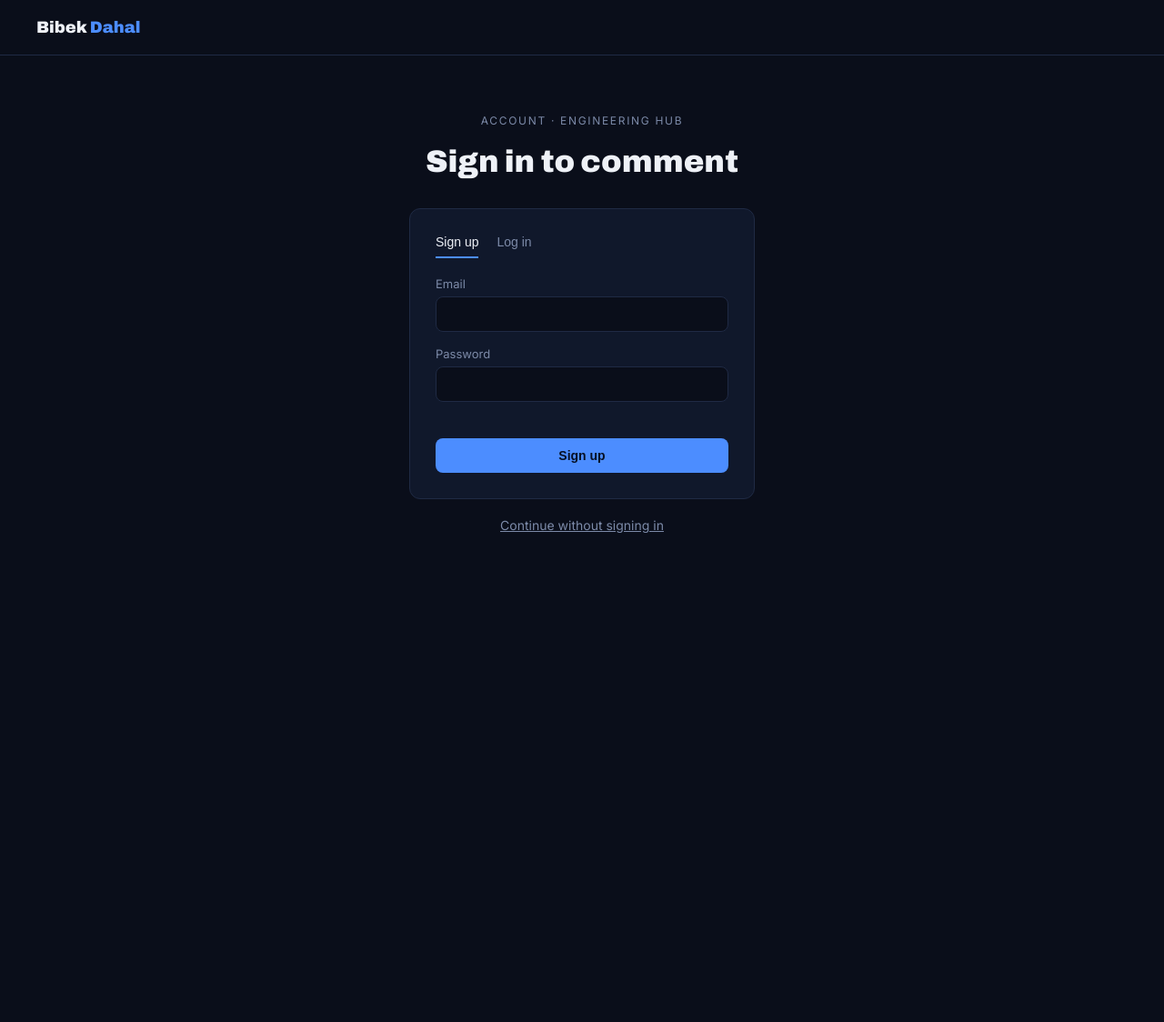
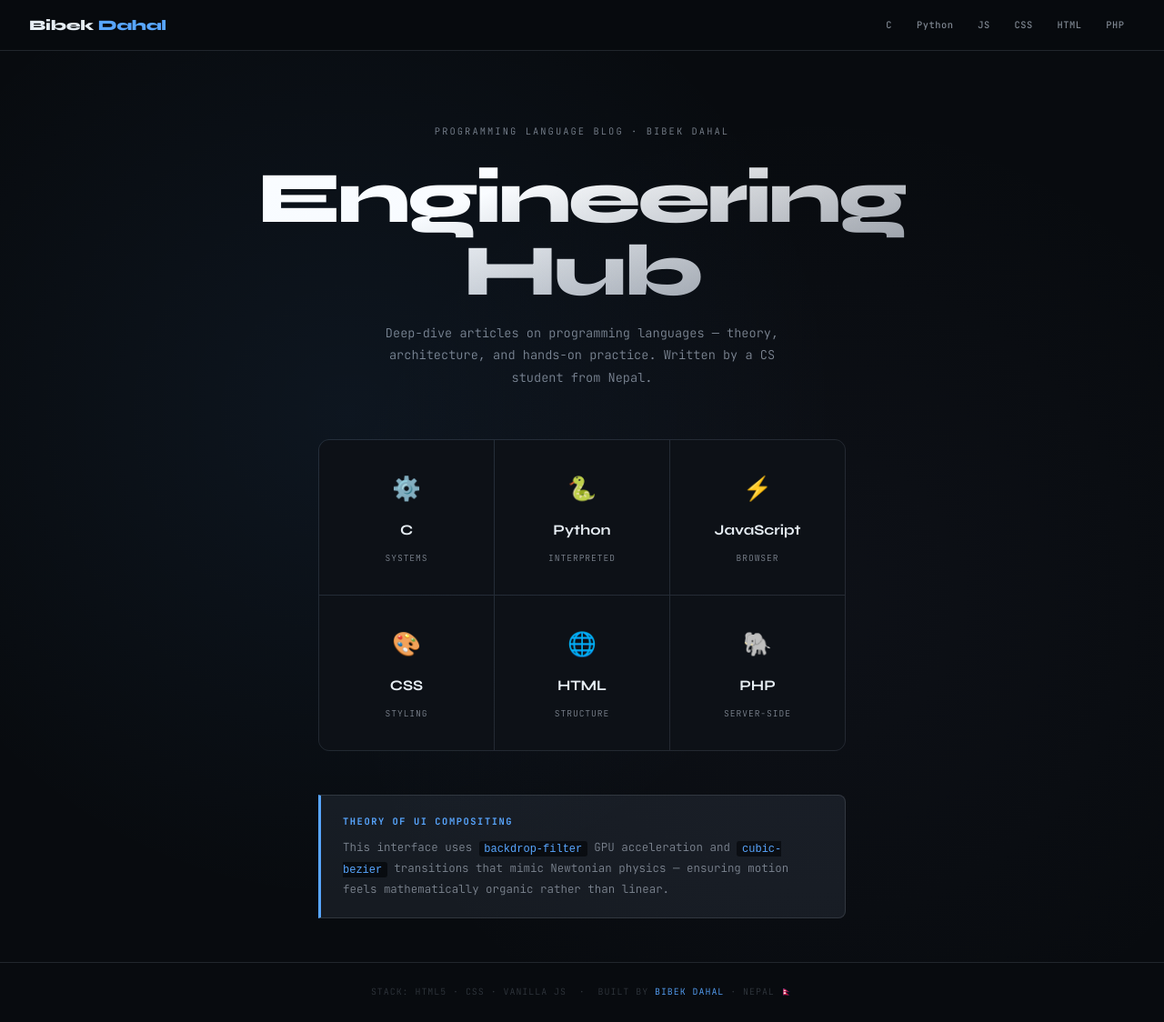
Before and after one commit to MrNepunik/engineering-hub, a plain HTML site: page index.html in a window 1280 px wide. Shown: the whole page at 91% size. Before the commit the page ends 800 px from the top, so only its background shows below. Drawn offline with nearby package versions, Linux system fonts and the light colour scheme; a script that the page names is missing.

Commit message:
Update index.html

```diff
--- a/index.html
+++ b/index.html
@@ -1,255 +1,255 @@
 <!DOCTYPE html>
 <html lang="en">
 <head>
-<meta charset="UTF-8">
-<meta name="viewport" content="width=device-width, initial-scale=1">
-<title>Sign in — Engineering Hub</title>
-<script src="https://cdn.jsdelivr.net/npm/@supabase/supabase-js@2/dist/umd/supabase.js"></script>
-<link rel="preconnect" href="https://fonts.googleapis.com">
-<link rel="preconnect" href="https://fonts.gstatic.com" crossorigin>
-<link href="https://fonts.googleapis.com/css2?family=Archivo:wght@500;700;900&family=Inter:wght@400;500;600&display=swap" rel="stylesheet">
-<style>
-  :root {
-    --bg: #0a0e1a;
-    --panel: #10182b;
-    --line: #1f2a44;
-    --ink: #eef1f7;
-    --muted: #7c8aa8;
-    --accent: #4c8dff;
-  }
+  <meta charset="UTF-8"/>
+  <meta name="viewport" content="width=device-width, initial-scale=1.0"/>
+  <title>Bibek Dahal — Engineering Hub</title>
+  <link rel="stylesheet" href="shared.css"/>
+  <style>
+    :root { --lang-color: #58a6ff; }
 
-  * { box-sizing: border-box; }
+    body {
+      display: flex;
+      flex-direction: column;
+      min-height: 100vh;
+    }
 
-  body {
-    margin: 0;
-    background: var(--bg);
-    color: var(--ink);
-    font-family: "Inter", -apple-system, BlinkMacSystemFont, sans-serif;
-    min-height: 100vh;
-  }
+    /* HERO */
+    .hub-hero {
+      flex: 1;
+      display: flex;
+      flex-direction: column;
+      align-items: center;
+      justify-content: center;
+      text-align: center;
+      padding: 5rem 2rem 3rem;
+      position: relative;
+    }
 
-  header {
-    display: flex;
-    justify-content: space-between;
-    align-items: center;
-    padding: 20px 40px;
-    border-bottom: 1px solid var(--line);
-  }
+    .hub-hero::before {
+      content: '';
+      position: absolute;
+      inset: 0;
+      background:
+        radial-gradient(circle at 30% 40%, rgba(88,166,255,0.07) 0%, transparent 50%),
+        radial-gradient(circle at 70% 60%, rgba(119,123,180,0.05) 0%, transparent 50%);
+      pointer-events: none;
+    }
 
-  .logo {
-    font-family: "Archivo", sans-serif;
-    font-weight: 900;
-    font-size: 18px;
-    color: var(--ink);
-    text-decoration: none;
-  }
+    .hub-tag {
+      font-size: 0.65rem;
+      letter-spacing: 0.2em;
+      text-transform: uppercase;
+      color: var(--muted);
+      margin-bottom: 1.5rem;
+    }
 
-  .logo span { color: var(--accent); }
+    .hub-hero h1 {
+      font-family: 'Syne', sans-serif;
+      font-weight: 800;
+      font-size: clamp(2.8rem, 7vw, 5rem);
+      letter-spacing: -0.04em;
+      line-height: 1;
+      margin-bottom: 1rem;
+      background: linear-gradient(160deg, #fff 30%, #7d8590 100%);
+      -webkit-background-clip: text;
+      -webkit-text-fill-color: transparent;
+      background-clip: text;
+    }
 
-  main {
-    max-width: 420px;
-    margin: 0 auto;
-    padding: 64px 20px 80px;
-    text-align: center;
-  }
+    .hub-desc {
+      font-size: 0.85rem;
+      color: var(--muted);
+      max-width: 440px;
+      line-height: 1.8;
+      margin-bottom: 3.5rem;
+    }
 
-  .eyebrow {
-    font-size: 12px;
-    letter-spacing: 0.14em;
-    text-transform: uppercase;
-    color: var(--muted);
-    margin-bottom: 18px;
-  }
+    /* LANGUAGE GRID */
+    .lang-grid {
+      display: grid;
+      grid-template-columns: repeat(3, 1fr);
+      gap: 1px;
+      background: var(--border);
+      border: 1px solid var(--border);
+      border-radius: 12px;
+      overflow: hidden;
+      width: 100%;
+      max-width: 580px;
+      margin-bottom: 3rem;
+    }
 
-  h1 {
-    font-family: "Archivo", sans-serif;
-    font-weight: 900;
-    font-size: 34px;
-    margin: 0 0 32px;
-    line-height: 1.15;
-  }
+    .lang-card {
+      background: var(--surface);
+      text-decoration: none;
+      padding: 2rem 1rem;
+      display: flex;
+      flex-direction: column;
+      align-items: center;
+      gap: 0.6rem;
+      position: relative;
+      overflow: hidden;
+      transition: background 0.3s var(--transition);
+    }
 
-  .card {
-    background: var(--panel);
-    border: 1px solid var(--line);
-    padding: 28px;
-    text-align: left;
-    border-radius: 12px;
-  }
+    .lang-card::after {
+      content: '';
+      position: absolute;
+      bottom: 0; left: 0; right: 0;
+      height: 2px;
+      transform: scaleX(0);
+      transition: transform 0.3s var(--transition);
+    }
 
-  .tabs {
-    display: flex;
-    gap: 20px;
-    margin-bottom: 20px;
-  }
+    .lang-card:hover { background: var(--surface2); }
+    .lang-card:hover::after { transform: scaleX(1); }
+    .lang-card:hover .lang-name { color: var(--lc); }
 
-  .tabs button {
-    background: none;
-    border: none;
-    font-size: 14px;
-    font-weight: 500;
-    color: var(--muted);
-    cursor: pointer;
-    padding: 0 0 8px;
-    border-bottom: 2px solid transparent;
-  }
+    .lang-icon { font-size: 1.6rem; }
 
-  .tabs button.active {
-    color: var(--ink);
-    border-bottom-color: var(--accent);
-  }
+    .lang-name {
+      font-family: 'Syne', sans-serif;
+      font-weight: 700;
+      font-size: 1rem;
+      color: var(--text);
+      transition: color 0.2s;
+    }
 
-  label {
-    display: block;
-    font-size: 13px;
-    color: var(--muted);
-    margin-bottom: 6px;
-  }
+    .lang-sub {
+      font-size: 0.6rem;
+      letter-spacing: 0.1em;
+      text-transform: uppercase;
+      color: var(--muted);
+    }
 
-  input {
-    width: 100%;
-    background: #0a0e1a;
-    border: 1px solid var(--line);
-    color: var(--ink);
-    padding: 10px 12px;
-    font-size: 14px;
-    margin-bottom: 16px;
-    font-family: inherit;
-    border-radius: 8px;
-  }
+    /* per-card colors */
+    .card-c   { --lc: #a8b9cc; } .card-c::after   { background: #a8b9cc; }
+    .card-py  { --lc: #f2e064; } .card-py::after  { background: #f2e064; }
+    .card-js  { --lc: #f7df1e; } .card-js::after  { background: #f7df1e; }
+    .card-css { --lc: #264de4; } .card-css::after { background: #264de4; }
+    .card-html{ --lc: #e34c26; } .card-html::after{ background: #e34c26; }
+    .card-php { --lc: #777bb4; } .card-php::after { background: #777bb4; }
 
-  input:focus-visible {
-    outline: 2px solid var(--accent);
-    outline-offset: 1px;
-  }
+    /* THEORY NOTE */
+    .hub-note {
+      max-width: 580px;
+      background: var(--surface2);
+      border: 1px solid var(--border2);
+      border-left: 3px solid var(--accent);
+      border-radius: 0 8px 8px 0;
+      padding: 1.25rem 1.5rem;
+      text-align: left;
+    }
 
-  button[type="submit"] {
-    width: 100%;
-    background: var(--accent);
-    color: #061024;
-    border: none;
-    padding: 11px 0;
-    font-size: 14px;
-    font-weight: 600;
-    cursor: pointer;
-    border-radius: 8px;
-  }
+    .hub-note h3 {
+      font-size: 0.65rem;
+      letter-spacing: 0.15em;
+      text-transform: uppercase;
+      color: var(--accent);
+      margin-bottom: 0.5rem;
+    }
 
-  button[type="submit"]:hover { opacity: 0.92; }
+    .hub-note p {
+      font-size: 0.78rem;
+      color: var(--muted);
+      line-height: 1.75;
+    }
 
-  button[type="submit"]:disabled {
-    opacity: 0.6;
-    cursor: not-allowed;
-  }
+    .hub-note code {
+      background: var(--bg);
+      color: var(--accent);
+      padding: 0.1rem 0.35rem;
+      border-radius: 3px;
+      font-size: 0.75rem;
+    }
 
-  #message {
-    font-size: 13px;
-    margin: -6px 0 14px;
-    min-height: 16px;
-  }
+    /* FOOTER */
+    .hub-footer {
+      text-align: center;
+      padding: 1.5rem 2rem;
+      font-size: 0.62rem;
+      letter-spacing: 0.1em;
+      color: #30363d;
+      text-transform: uppercase;
+      border-top: 1px solid var(--border);
+    }
 
-  #message.error { color: #ff6b6b; }
-  #message.ok { color: #4cd98a; }
+    .hub-footer a {
+      color: var(--accent);
+      text-decoration: none;
+    }
 
-  .skip {
-    display: block;
-    margin-top: 20px;
-    color: var(--muted);
-    font-size: 14px;
-    text-decoration: underline;
-  }
-
-  .skip:hover { color: var(--ink); }
-
-  #status-card {
-    background: var(--panel);
-    border: 1px solid var(--line);
-    padding: 28px;
-    font-size: 14px;
-    color: var(--muted);
-  }
-
-  #status-card strong { color: var(--ink); }
-
-  .signout {
-    background: none;
-    border: none;
-    color: var(--accent);
-    text-decoration: underline;
-    cursor: pointer;
-    font-size: 13px;
-    padding: 0;
-    margin-top: 14px;
-  }
-</style>
+    @media (max-width: 480px) {
+      .lang-grid { grid-template-columns: repeat(2, 1fr); }
+    }
+  </style>
 </head>
-
 <body>
 
-  <header>
-    <a class="logo" href="home.html">Bibek <span>Dahal</span></a>
-  </header>
+<nav class="top-nav">
+  <a href="abc.html" class="nav-brand">Bibek <span>Dahal</span></a>
+  <div class="nav-pills">
+    <a href="C.html" class="nav-pill">C</a>
+    <a href="Python.html" class="nav-pill">Python</a>
+    <a href="JS.html" class="nav-pill">JS</a>
+    <a href="CSS.html" class="nav-pill">CSS</a>
+    <a href="Web.html" class="nav-pill">HTML</a>
+    <a href="Php.html" class="nav-pill">PHP</a>
+  </div>
+</nav>
 
-  <main>
-    <div class="eyebrow">Account · Engineering Hub</div>
-    <h1 id="heading">Sign in to comment</h1>
+<main class="hub-hero">
+  <p class="hub-tag">Programming Language Blog · Bibek Dahal</p>
+  <h1>Engineering<br/>Hub</h1>
+  <p class="hub-desc">Deep-dive articles on programming languages — theory, architecture, and hands-on practice. Written by a CS student from Nepal.</p>
 
-    <div id="form-card" class="card">
-      <div class="tabs">
-        <button id="tab-signup" class="active">Sign up</button>
-        <button id="tab-login">Log in</button>
-      </div>
+  <div class="lang-grid">
+    <a href="C.html" class="lang-card card-c">
+      <span class="lang-icon">⚙️</span>
+      <span class="lang-name">C</span>
+      <span class="lang-sub">Systems</span>
+    </a>
+    <a href="Python.html" class="lang-card card-py">
+      <span class="lang-icon">🐍</span>
+      <span class="lang-name">Python</span>
+      <span class="lang-sub">Interpreted</span>
+    </a>
+    <a href="JS.html" class="lang-card card-js">
+      <span class="lang-icon">⚡</span>
+      <span class="lang-name">JavaScript</span>
+      <span class="lang-sub">Browser</span>
+    </a>
+    <a href="CSS.html" class="lang-card card-css">
+      <span class="lang-icon">🎨</span>
+      <span class="lang-name">CSS</span>
+      <span class="lang-sub">Styling</span>
+    </a>
+    <a href="Web.html" class="lang-card card-html">
+      <span class="lang-icon">🌐</span>
+      <span class="lang-name">HTML</span>
+      <span class="lang-sub">Structure</span>
+    </a>
+    <a href="Php.html" class="lang-card card-php">
+      <span class="lang-icon">🐘</span>
+      <span class="lang-name">PHP</span>
+      <span class="lang-sub">Server-Side</span>
+    </a>
+  </div>
 
-      <form id="auth-form">
-        <label for="email">Email</label>
-        <input type="email" id="email" required autocomplete="email">
+  <div class="hub-note">
+    <h3>Theory of UI Compositing</h3>
+    <p>This interface uses <code>backdrop-filter</code> GPU acceleration and <code>cubic-bezier</code> transitions that mimic Newtonian physics — ensuring motion feels mathematically organic rather than linear.</p>
+  </div>
+</main>
 
-        <label for="password">Password</label>
-        <input
-          type="password"
-          id="password"
-          required
-          minlength="6"
-          autocomplete="new-password">
+<footer class="hub-footer">
+  Stack: HTML5 · CSS · Vanilla JS &nbsp;·&nbsp; Built by <a href="#">Bibek Dahal</a> · Nepal 🇳🇵
+</footer>
 
-        <p id="message"></p>
+<!-- Chatbase AI Widget Script -->
+<script>
+(function(){if(!window.chatbase||window.chatbase("getState")!=="initialized"){window.chatbase=(...arguments)=>{if(!window.chatbase.q){window.chatbase.q=[]}window.chatbase.q.push(arguments)};window.chatbase=new Proxy(window.chatbase,{get(target,prop){if(prop==="q"){return target.q}return(...args)=>target(prop,...args)}})}const onLoad=function(){const script=document.createElement("script");script.src="https://www.chatbase.co/embed.min.js";script.id="cjuKAXstAkes9_kpc_yL9";script.domain="www.chatbase.co";document.body.appendChild(script)};if(document.readyState==="complete"){onLoad()}else{window.addEventListener("load",onLoad)}})();
+</script>
 
-        <button type="submit" id="submit-btn">Sign up</button>
-      </form>
-    </div>
-
-    <div id="status-card" class="card" style="display:none;"></div>
-
-    <a class="skip" href="home.html">Continue without signing in</a>
-  </main>
-
-  <script>
-    const SUPABASE_URL = "https://wtwvqehliowvgyuratwr.supabase.co";
-    const SUPABASE_ANON_KEY = "sb_publishable_SXJvyyzUv8Ph3xzcF2mlhA_nDOZd5AS";
-
-    const client = supabase.createClient(SUPABASE_URL, SUPABASE_ANON_KEY);
-
-    const form = document.getElementById("auth-form");
-    const emailInput = document.getElementById("email");
-    const passwordInput = document.getElementById("password");
-    const submitBtn = document.getElementById("submit-btn");
-    const messageEl = document.getElementById("message");
-    const formCard = document.getElementById("form-card");
-    const statusCard = document.getElementById("status-card");
-    const heading = document.getElementById("heading");
-    const tabSignup = document.getElementById("tab-signup");
-    const tabLogin = document.getElementById("tab-login");
-
-    let mode = "signup";
-
-    function setMode(newMode) {
-      mode = newMode;
-
-      tabSignup.classList.toggle("active", mode === "signup");
-      tabLogin.classList.toggle("active", mode === "login");
-
-      submitBtn.textContent = mode === "signup" ? "Sign up" : "Log in";
-
-      passwordInput.setAttribute(
-        "autocomplete",
-        mode === "signup" ? "new-password" : "current-password"
+</body>
+</html>
```
